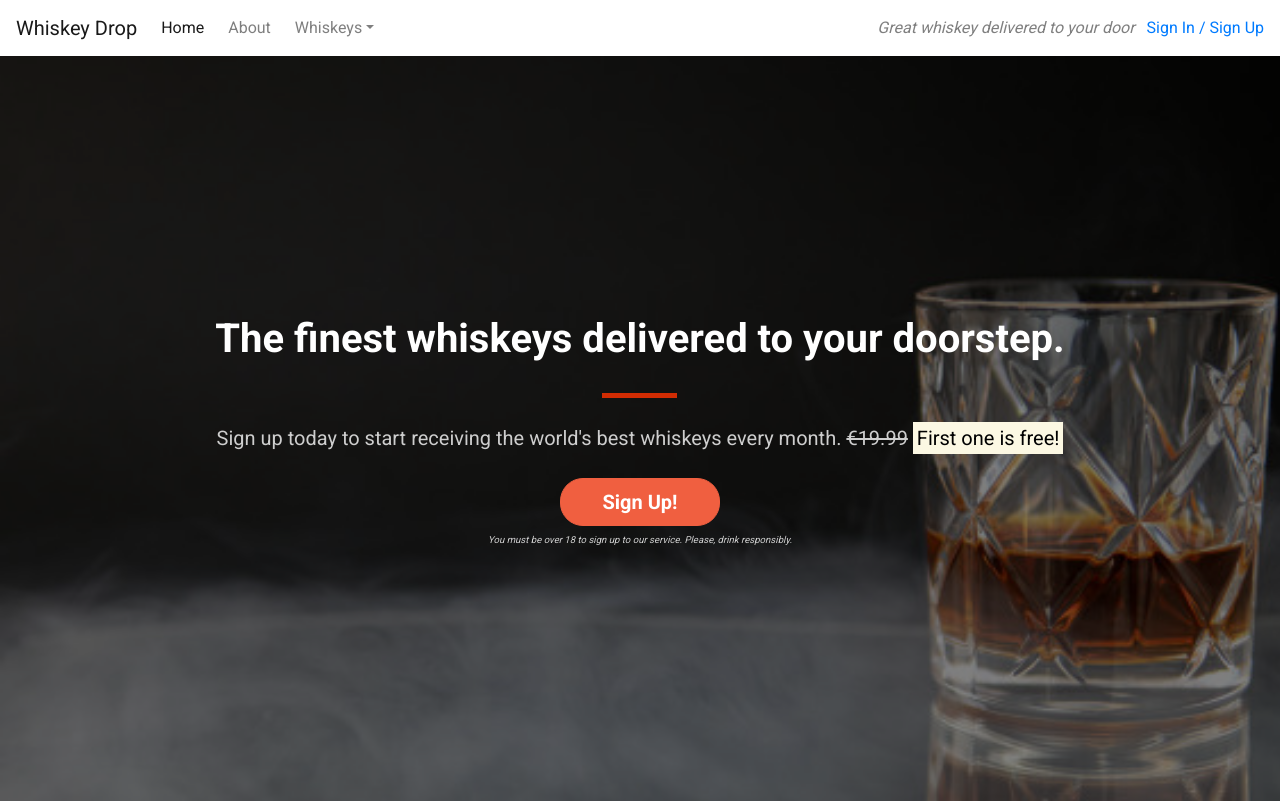
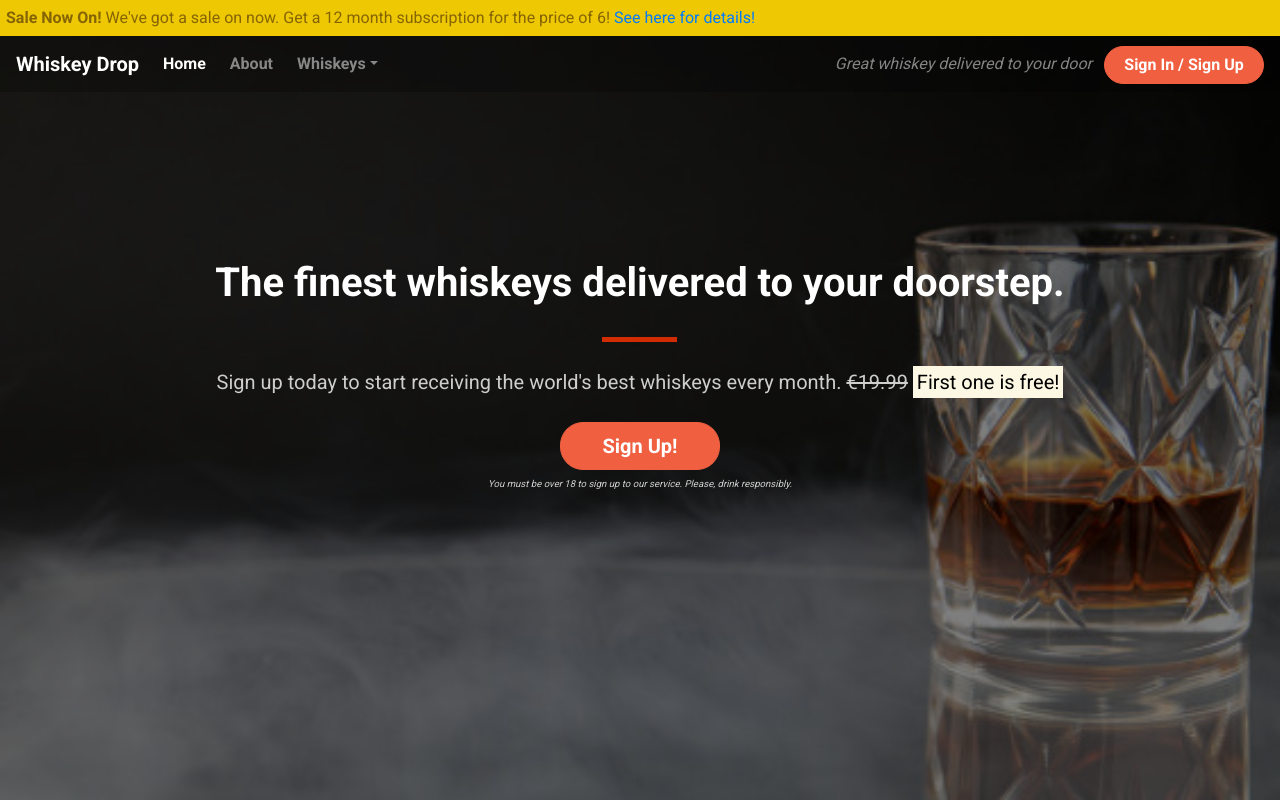
Before and after one commit to docmartin87/bootstrap4-beyond_bootstrap, a plain HTML site: page index.html in a window 1280 px wide. Shown: the top 801 px of the page. Drawn offline with nearby package versions, Linux system fonts and the light colour scheme.

Commit message:
nav and alert styling

```diff
--- a/css/style.css
+++ b/css/style.css
@@ -2,7 +2,18 @@ body{
     font-family: 'Roboto', sans-serif;
 }
 
-.alert-container{}
+.alert-container .col-12{
+    padding-left: 0;
+    padding-right: 0;
+}
+
+.site-wide-alert{
+    border-radius: 0;
+    margin-bottom: 0;
+    padding: 5px;
+    background-color: #eec802;
+    border-color: #eec802;
+}
 
 .callout-container{
     height: 100vh;
@@ -51,6 +62,36 @@ body{
 }
 
 
+/* Navbar */
+
+.navalert-container{
+    position: absolute;
+    top: 0;
+    left: 0;
+    padding-left: 0;
+    padding-right: 0;
+    z-index: 1;
+}
+
+.navbar{
+    margin-bottom: 0;
+    border: 0;
+    width: 100%;
+    background-color: rgba(0,0,0,0.25)
+}
+
+.navbar .navbar-toggler{
+    border: 0;
+}
+
+.navbar-brand {
+    font-weight: bold;
+}
+
+.navbar .navbar-nav a {
+    font-weight: bold;
+}
+
 /* Jumbotron */
 
 .jumbotron{
--- a/index.html
+++ b/index.html
@@ -13,7 +13,18 @@
 </head>
 
 <body>
-    <nav class="navbar navbar-light bg-ligh navbar-expand-sm">
+    <div class="container-fluid navalert-container">
+        <div class="container-fluid alert-container">
+            <div class="row d-none d-sm-block">
+                <div class="col-12">
+                    <div class="site-wide-alert alert alert-warning">
+                        <strong>Sale Now On!</strong> We've got a sale on now. Get a 12 month subscription for the price of 6! <a href="">See here for details!</a>
+                    </div>
+                </div>
+            </div>
+        </div>
+
+        <nav class="navbar navbar-dark navbar-expand-sm">
             <a href="/" class="navbar-brand">Whiskey Drop</a>
 
             <button class="navbar-toggler ml-auto" type="button" data-toggle="collapse" data-target="#navbarNavDropdown" aria-controls="navbarNavDropdown" aria-expanded="false" aria-label="Toggle navigation">
@@ -37,19 +48,10 @@
             </div>
             <div class="d-none d-md-block">
                 <p class="navbar-text my-auto mr-2"><i>Great whiskey delivered to your door</i></p>
-            <a href="/login">Sign In / Sign Up</a>
+                <a href="/login" class="btn btn--cta btn--red">Sign In / Sign Up</a>
             </div>
         </nav>
-<!--<div class="container alert-container">
-        <div class="row  d-none d-sm-inline">
-            <div class="col-12">
-                <div class="alert alert-warning">
-                    <strong>Sale Now On!</strong> We've got a sale on now. Get a 12 month subscription for the price of 6!
-                    <a href="">See here for details!</a>
     </div>
-            </div>
-        </div>
-    </div> -->
 
     <!-- Callout -->
     <div class="container.fluid callout-container">
@@ -146,7 +148,7 @@
     </div>
     <!-- /.features -->
 
-
+    <!-- Modal -->
     <div class="modal" tabindex="-1" role="dialog" id="signupModal">
         <div class="modal-dialog" role="document">
             <div class="modal-content">
@@ -177,11 +179,13 @@
             </div>
         </div>
     </div>
+    <!-- /.modal -->
 
+    <!-- Java -->
     <script src="https://code.jquery.com/jquery-3.3.1.slim.min.js" integrity="sha384-q8i/X+965DzO0rT7abK41JStQIAqVgRVzpbzo5smXKp4YfRvH+8abtTE1Pi6jizo" crossorigin="anonymous"></script>
     <script src="https://cdnjs.cloudflare.com/ajax/libs/popper.js/1.14.7/umd/popper.min.js" integrity="sha384-UO2eT0CpHqdSJQ6hJty5KVphtPhzWj9WO1clHTMGa3JDZwrnQq4sF86dIHNDz0W1" crossorigin="anonymous"></script>
     <script src="https://stackpath.bootstrapcdn.com/bootstrap/4.3.1/js/bootstrap.min.js" integrity="sha384-JjSmVgyd0p3pXB1rRibZUAYoIIy6OrQ6VrjIEaFf/nJGzIxFDsf4x0xIM+B07jRM" crossorigin="anonymous"></script>
-
+    <!-- /.java -->
 </body>
 
 </html>
```
Lines whose indentation alone changed are shown as unchanged.
